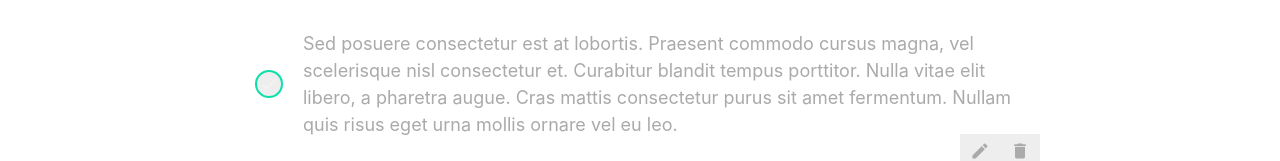
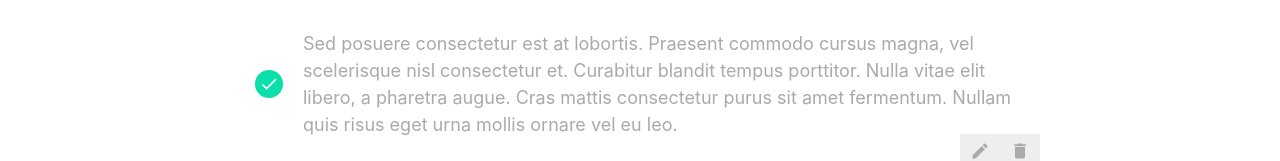
Before and after one commit to derickmoncado/angular-todo-app, an Angular app: page / in a window 1280 px wide. In both pictures the pointer is over the element 640 px from the left and 473 px from the top of the page. Shown: the part 389-550 px from the top of the page. Built offline with nearby package versions, Linux system fonts and the light colour scheme.

Commit message:
Fixed checkbox hover state

```diff
--- a/src/app/todos/todos.component.scss
+++ b/src/app/todos/todos.component.scss
@@ -59,6 +59,17 @@
       i.material-icons {
         opacity: 1;
         color: #fff;
+      }
+    }
+
+    &:hover {
+      .check-box {
+        background: rgb(11, 223, 170);
+
+        i.material-icons {
+          opacity: 1;
+          color: #fff;
+        }
       }
     }
   }
```
